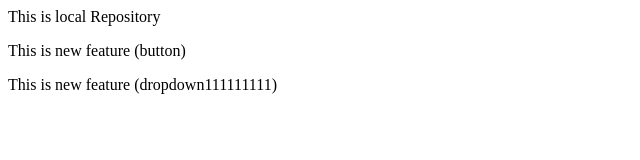
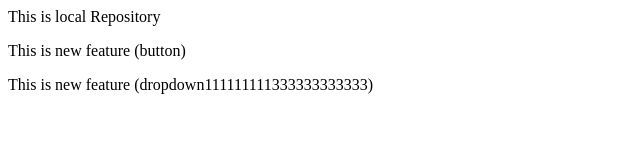
Before and after one commit to Yashraj-2002/LocalRepo, a plain HTML site: page index.html in a window 1280 px wide. Shown: the whole page, without its empty margins (0-640 px from the left). Drawn offline with Linux system fonts and the light colour scheme.

Commit message:
new addeds

```diff
--- a/index.html
+++ b/index.html
@@ -1,3 +1,3 @@
 <p>This is local Repository</p>
 <p>This is new feature (button) </p>
-<p>This is new feature (dropdown111111111) </p>
+<p>This is new feature (dropdown111111111333333333333) </p>
```
